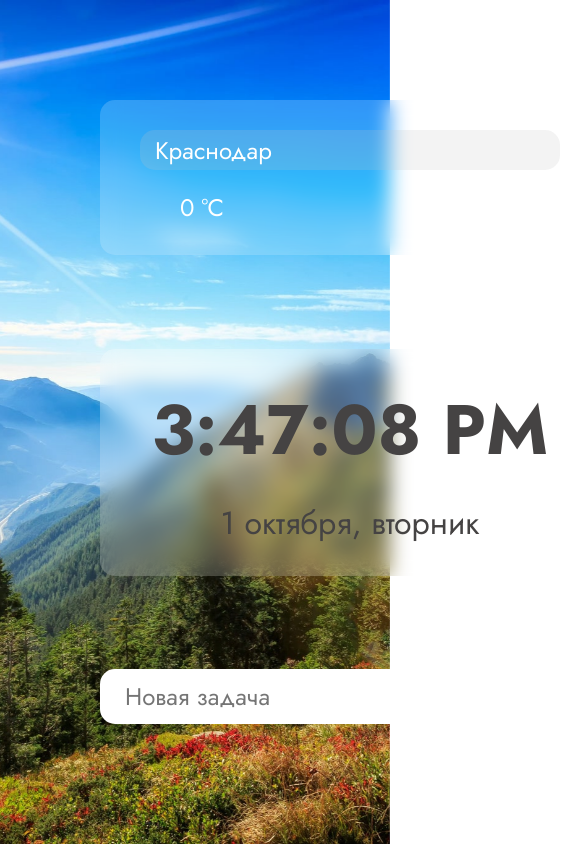
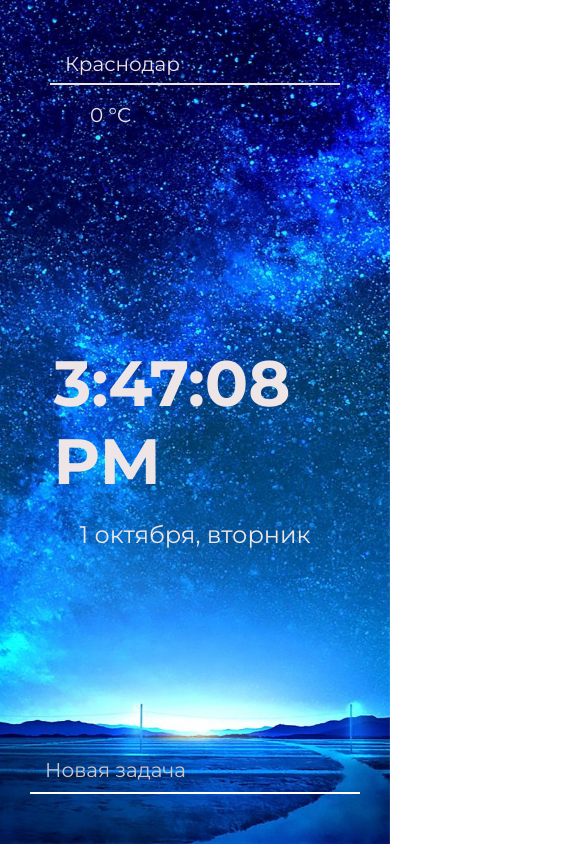
Before and after one commit to ulyalazutina/momentum_2.0, a website built with webpack: page src/index.html in a window 390 px wide. Shown: the whole page, 585 px wide, since content can reach past the window. Built offline with nearby package versions, Linux system fonts and the light colour scheme; no server answers.

Commit message:
Адаптив

```diff
--- a/src/index.html
+++ b/src/index.html
@@ -20,8 +20,8 @@
         </div>
       </header>
       <section class="data-time">
-        <p id="time">00:00:00</p>
-        <p id="date">01 января, понедельник</p>
+        <time id="time">00:00:00</time>
+        <time id="date">01 января, понедельник</time>
       </section>
       <footer class="todo">
         <input type="text" placeholder="Новая задача" class="todo__input" id="input-todo"/>
@@ -40,12 +40,11 @@
 
 
 <!--
-1. Эффекты наведения
 2. Анимация добавления, удаления
 3. Изменение внешнего вида выполненной задачи
 4. Вывод модалки на пустую строку
-5. Адаптация
 6. Менять цвет текста времени в зависимости от картинки
 7. Ошибка получения города после очистки local storage
-
+8. Если в инпуте пусто, то блок с городами не пропадает
+10. Поменять цвет текста в зависимости от фоновой картинки
 -->
--- a/src/js/api.js
+++ b/src/js/api.js
@@ -25,7 +25,7 @@ export const getLocality = async({geo, coordinates}) => {
 
 export const getListCity = async({text}) => {
     try {
-        const response = await fetch(API_URL_SUGGEST+`text=${text}`);
+        const response = await fetch(API_URL_SUGGEST+`text=${text}&results=5`);
 
         if (response.status === 403) {
             throw new Error("Запрос не содержит параметр apikey или указан неверный ключ.")
--- a/src/js/dateAndTime.js
+++ b/src/js/dateAndTime.js
@@ -1,8 +1,9 @@
 const dateElement = document.getElementById('date');
 const timeElement = document.getElementById('time');
 
- const getCurrentTime = () => {
+const getCurrentTime = () => {
     timeElement.textContent = new Date().toLocaleTimeString();
+    timeElement.setAttribute('datetime', new Date().toLocaleTimeString());
     return timeElement.textContent;
 }
 
@@ -10,11 +11,15 @@ const getCurrentDate = () => {
     const currentDate = new Date().toLocaleDateString('ru', {
         month: 'long',
         day: 'numeric',
-      });
+    });
     const currentWeek = new Date().toLocaleDateString('ru', {
         weekday: 'long',
     })
-    dateElement.textContent = `${currentDate}, ${currentWeek}`
+    const dateAttribute = new Date().toISOString().slice(0, 10);
+
+    dateElement.textContent = `${currentDate}, ${currentWeek}`;
+    dateElement.setAttribute('datetime', dateAttribute);
+
     return dateElement.textContent;
 }
 
--- a/src/js/index.js
+++ b/src/js/index.js
@@ -7,7 +7,7 @@ import {  handleAddTodo ,renderTodoList } from './todoList';
 import { renderCurrentWeather } from './weather';
 
 document.addEventListener("DOMContentLoaded", () => {
-    getCurrentBgImg();
+    // getCurrentBgImg();
     getCurrentDateAndTime();
     renderTodoList();
     handleAddTodo();
@@ -16,5 +16,5 @@ document.addEventListener("DOMContentLoaded", () => {
 window.addEventListener('load', () => {
     getGeolocation();
     getCity();
-    renderCurrentWeather();
+    // renderCurrentWeather();
 })
--- /dev/null
+++ b/src/style/adaptive.scss
@@ -0,0 +1,119 @@
+@media (max-width: 1440px) {
+   .container {
+        padding: 80px;
+    }
+    .data-time #time {
+        font-size: 110px;
+        width: 436px;
+    }
+    .data-time #date {
+        font-size: 30px;
+    }
+    .todo__items {
+        max-height: 80px;
+    }
+}
+
+@media (max-width: 1024px) {
+    .weather {
+        padding: 20px 30px;
+        &_input, &__deg, &__item{
+            font-size: 22px;
+        }
+        &__items {
+            padding: 20px 30px;
+        }
+
+    }
+    .todo__input {
+        font-size: 22px;
+    }
+    .todo__item > label {
+        font-size: 20px;
+    }
+}
+
+@media (max-width: 768px) {
+    .container {
+        padding: 60px;
+    }
+    .data-time {
+        width: 100%;
+    }
+    .todo__input {
+        width: 350px;
+    }
+}
+
+@media (max-width: 550px) {
+    .weather {
+        width: 100%;
+        gap: 15px;
+        padding: 15px 20px;
+        &__input, &__deg, &__item {
+            font-size: 20px;
+        }
+        &__inner {
+            gap: 5px;
+        }
+        &__icon {
+            width: 35px;
+            background-size: 35px;
+        }
+        &__items {
+            padding: 15px 20px;
+        }
+    }
+    .todo {
+        width: 100%;
+        &__input {
+            width: 100%;
+            font-size: 20px;
+        }
+        &__item > label {
+            font-size: 20px;
+        }
+        &__item > label > input {
+            width: 20px;
+            height: 20px;
+        }
+        &__btn {
+            width: 20px;
+        }
+        &__items {
+            max-height: 60px;
+        }
+        &__delete {
+            font-size: 18px;
+            padding: 10px 15px;
+            width: 100%;
+        }
+    }
+    .container {
+        padding: 30px;
+    }
+    .data-time #time {
+        font-size: 64px;
+        width: 283px;
+    }
+    .data-time #date {
+        font-size: 24px;
+    }
+    .todo__input {
+        padding: 10px 15px;
+    }
+}
+
+
+@media (max-width: 375px) {
+    .data-time #time {
+        font-size: 58px;
+        width: 252px;
+    }
+    .data-time {
+        gap: 10px;
+    }
+    .container {
+        padding: 15px;
+    }
+}
--- a/src/style/style.scss
+++ b/src/style/style.scss
@@ -1,3 +1,5 @@
+$mainColor: #eee6e6;
+
 * {
     margin: 0;
     padding: 0;
@@ -5,19 +7,19 @@
 }
 
 @font-face {
-    font-family: "Jost";
-    src: url('../font/Jost-Bold.ttf');
+    font-family: "Montserrat";
+    src: url('../font/Montserrat-Bold.ttf');
     font-weight: 700;
 }
 
 @font-face {
-    font-family: "Jost";
-    src: url('../font/Jost-Regular.ttf');
+    font-family: "Montserrat";
+    src: url('../font/Montserrat-Regular.ttf');
     font-weight: 400;
 }
 
 body {
-    font-family: "Jost";
+    font-family: "Montserrat", sans-serif;
     font-weight: 400;
     font-size: 24px;
 }
@@ -44,52 +46,55 @@ body {
     align-items: center;
     justify-content: center;
     justify-items: center;
-    background: rgba(255, 255, 255, 0.192);
-    backdrop-filter: blur(10px);
-    border-radius: 15px;
     width: 500px;
     padding: 30px 0;
 
-    p {
-        color: #454343;
+    time {
+        color: $mainColor;
     }
 
     #time {
-        font-size: 70px;
+        font-size: 150px;
         font-weight: 700;
+        width: 602px;
+    }
+    #date {
+        font-size: 34px;
     }
 
-    #date {
-        font-size: 32px;
-    }
 }
 
 .todo {
     display: grid;
     gap: 20px;
+
     &__input {
-        background: white;
+        background: transparent;
         padding: 10px 25px;
         border: none;
-        border-radius: 15px;
+        border-bottom: 2px solid white;
         outline: none;
         width: 500px;
         font-size: 24px;
-        color: #454343;
-        font-family: inherit;
-        transition: all .3s;
+        color: $mainColor;
+        font-family: "Montserrat", sans-serif;
+        cursor: pointer;
+        &::placeholder {
+            color: #ccc8c8;
+        }
         &:hover {
-            background: rgba(216, 210, 210, 0.897);
+            border-bottom: 3px solid rgba(216, 210, 210, 0.897);
         }
         &:focus {
-            background: rgba(216, 210, 210, 0.842);
+            border: 2px solid rgba(216, 210, 210, 0.897);
+            border-radius: 10px;
         }
     }
 
     &__items {
         display: grid;
         gap: 10px;
-        max-height: 150px;
+        max-height: 100px;
         overflow-y: auto;
         padding-right: 20px;
         &::-webkit-scrollbar {
@@ -125,13 +130,11 @@ body {
                 border: 2px solid green;
             }
         }
-        &:hover input{
-            background: red;
-        }
+
     }
 
     label {
-        color: white;
+        color: $mainColor;
         display: flex;
         align-items: center;
         gap: 10px;
@@ -139,6 +142,9 @@ body {
         transition: color .3s;
         &:hover {
             color: rgb(199, 195, 195);
+        }
+        &:hover input{
+            background: red;
         }
     }
 
@@ -157,29 +163,33 @@ body {
         }
     }
 
-    .todo__delete {
-        background: white;
+    &__delete {
+        background: $mainColor;
         padding: 10px 25px;
         border: none;
         border-radius: 15px;
         justify-self: center;
         font-size: 20px;
         color: #454343;
-        font-family: inherit;
+        font-family: "Montserrat", sans-serif;
         cursor: pointer;
         display: none;
+        transition: all .3s;
+        &:hover {
+            background: rgba(170, 169, 169, 0.938);
+        }
+        &:active {
+            background: rgba(151, 150, 150, 0.938);
+        }
     }
 }
 
 .weather {
     display: grid;
     gap: 20px;
-    background: rgba(255, 255, 255, 0.192);
-    backdrop-filter: blur(10px);
-    border-radius: 15px;
-    padding: 30px 40px;
+    padding: 10px;
     justify-self: end;
-    width: 500px;
+    width: 350px;
     position: relative;
     &__wrap {
         display: grid;
@@ -190,41 +200,48 @@ body {
         gap: 10px;
         width: 100%;
         position: absolute;
-        background: rgba(255, 255, 255, 0.96);
+        background: rgba(212, 211, 211, 0.952);
         border-radius: 15px;
-        padding: 30px 40px;
+        padding: 10px;
         left: 0;
         top: 56%;
+        color: rgb(112, 111, 111);
     }
     &__item {
         color: rgb(112, 111, 111);
         border-bottom: 1px solid rgb(143, 143, 143);
         padding: 10px 0;
         word-break: break-all;
+        font-size: 20px;
+        &:last-child {
+            border-bottom: none;
+        }
     }
     &__input {
         width: 100%;
         height: 40px;
-        border-radius: 15px;
-        background: rgba(196, 194, 194, 0.2);
+        // border-radius: 15px;
+        background: transparent;
         border: none;
+        border-bottom: 2px solid $mainColor;
         padding: 10px 15px;
-        font-size: 24px;
-        color: white;
+        font-size: 22px;
+        color: $mainColor;
         font-weight: 400;
-        font-family: inherit;
+        font-family: "Montserrat", sans-serif;
         outline: none;
-        transition: all .3s;
+        cursor: pointer;
         &:hover {
-            background: rgba(216, 210, 210, 0.658);
+            border-width: 3px;
         }
         &:focus {
-            background: rgba(216, 210, 210, 0.452);
+            border-bottom: 1px solid $mainColor;
+            border-radius: 10px;
         }
     }
     &__icon {
         height: 30px;
-        width: 30px;
+        width: 45px;
         background-position: center;
         background-repeat: no-repeat;
     }
@@ -234,10 +251,9 @@ body {
         gap: 10px;
     }
     &__deg {
-        color: white;
+        color: $mainColor;
     }
 }
-
 
 .modal {
     position: absolute;
@@ -250,3 +266,5 @@ body {
 .hide {
     display: none;
 }
+
+@import './adaptive.scss';
```
Also changed, not shown: src/font/KayPhoDu-Regular.ttf (added), src/font/Montserrat-Bold.ttf (added), src/font/Montserrat-Regular.ttf (added).
